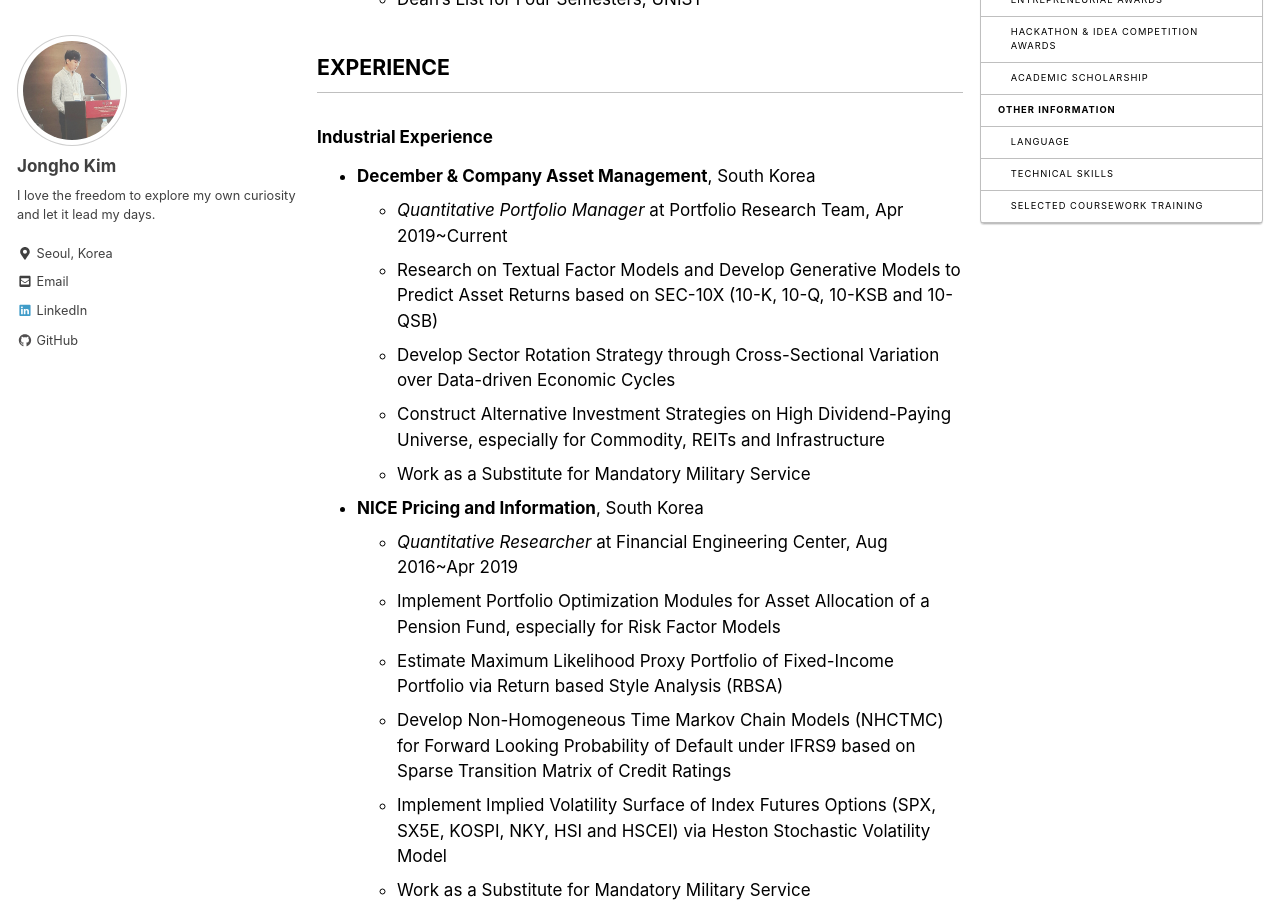
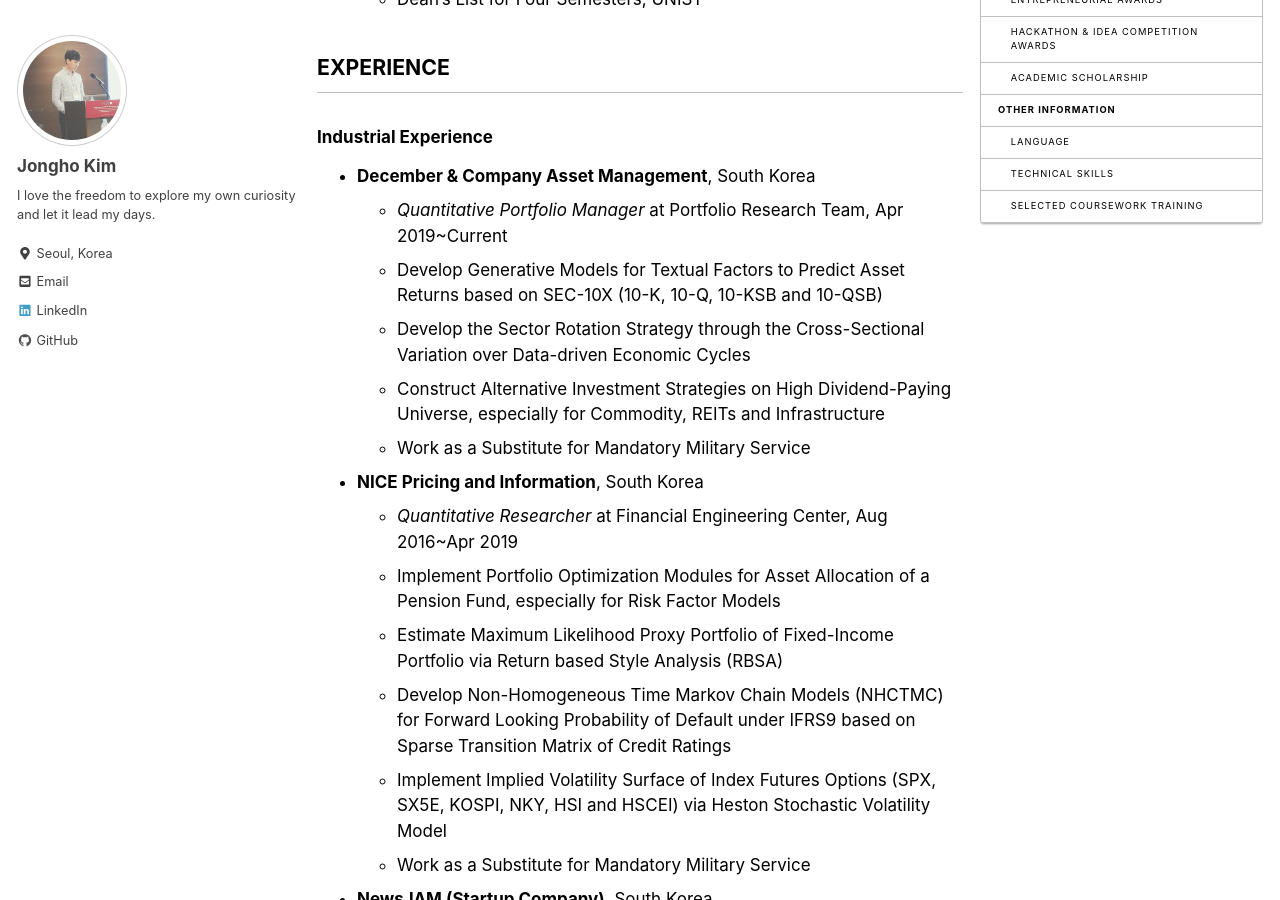
Before and after one commit to jonghkim/jonghkim.github.io, a Jekyll site: the page built from _pages/about.md, in a window 1280 px wide and 900 px high, scrolled down 456 px. Built offline with Jekyll 4.4.1, drawn with Linux system fonts in a browser that asks for light colours; nearby versions of some CDN libraries.

Commit message:
about updated

```diff
--- a/_pages/about.md
+++ b/_pages/about.md
@@ -18,8 +18,8 @@ last_modified_at: 2019-03-19
 ### Industrial Experience
 - **December & Company Asset Management**, South Korea
     - *Quantitative Portfolio Manager* at Portfolio Research Team, Apr 2019~Current
-    - Research on Textual Factor Models and Develop Generative Models to Predict Asset Returns based on SEC-10X (10-K, 10-Q, 10-KSB and 10-QSB)
-    - Develop Sector Rotation Strategy through Cross-Sectional Variation over Data-driven Economic Cycles
+    - Develop Generative Models for Textual Factors to Predict Asset Returns based on SEC-10X (10-K, 10-Q, 10-KSB and 10-QSB)
+    - Develop the Sector Rotation Strategy through the Cross-Sectional Variation over Data-driven Economic Cycles
     - Construct Alternative Investment Strategies on High Dividend-Paying Universe, especially for Commodity, REITs and Infrastructure
     - Work as a Substitute for Mandatory Military Service
 
```
